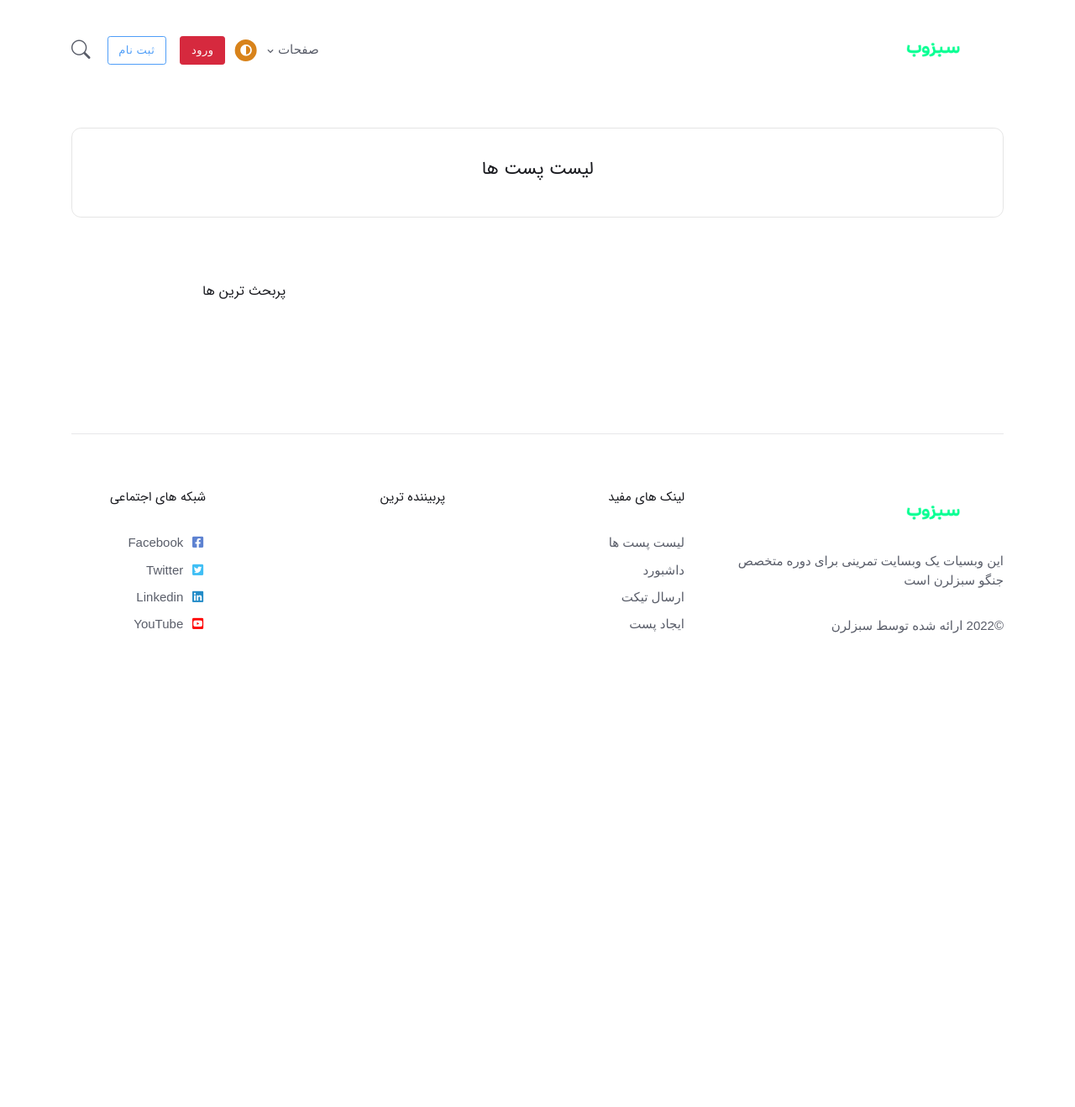
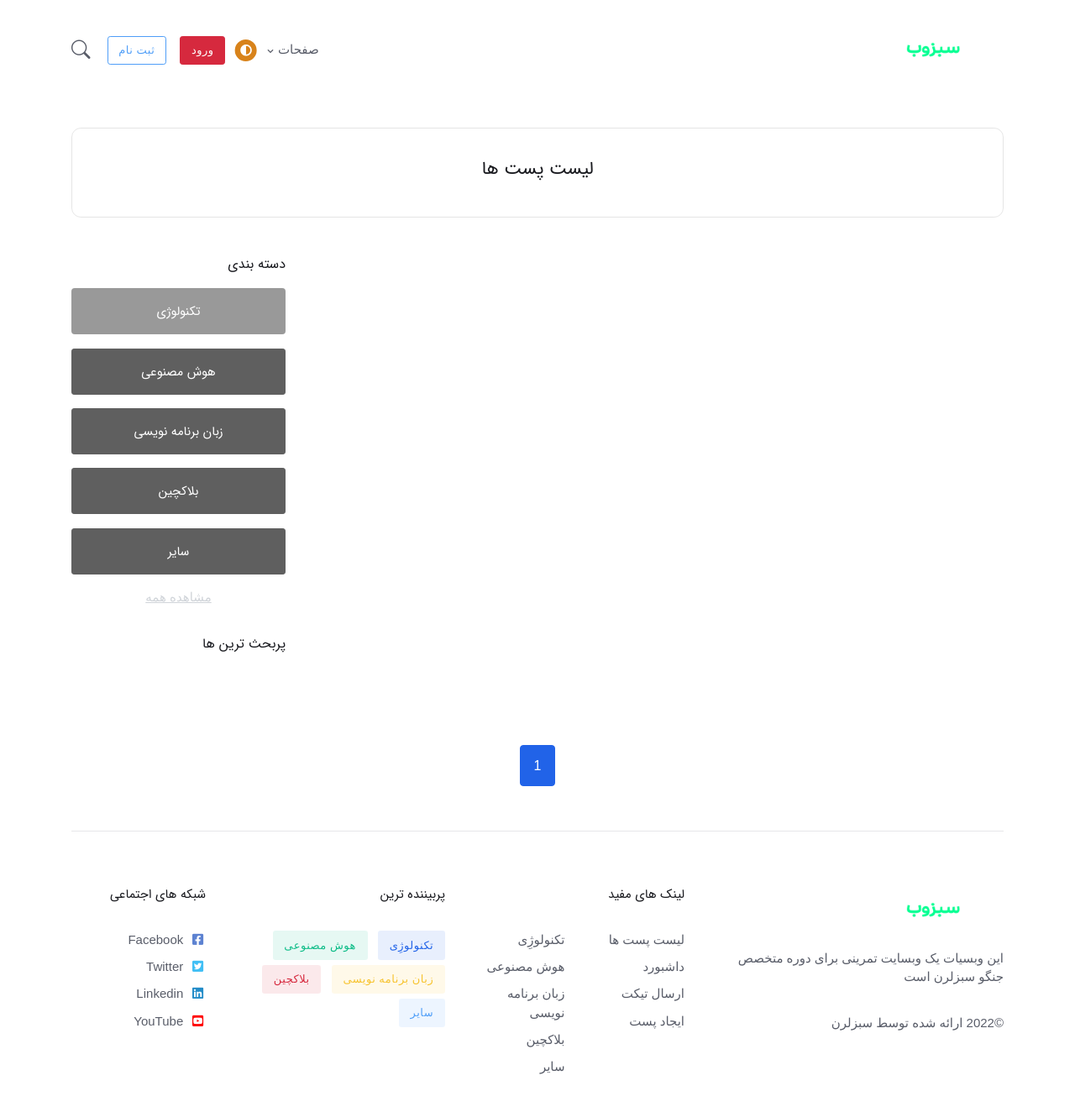
Before and after one commit to ThePoori/eproject, a Django app: page /blog/posts/ in a window 1280 px wide. Shown: the whole page at 84% size. Before the commit the page ends 754 px from the top, so only its background shows below. Run offline with Django 5.2, Linux system fonts and the light colour scheme; data that the repository does not hold is empty; parts of the project's set-up code (start-up, migrations or seed data) failed here and were passed over; some libraries are stand-ins or nearby versions; some web fonts are replaced; grey boxes are pictures that could not be loaded.

Commit message:
camplating edit_account and adding category

```diff
--- a/blog/admin.py
+++ b/blog/admin.py
@@ -21,8 +21,8 @@
 
 @admin.register(Post)
 class PostAdmin(admin.ModelAdmin):
-    fields = ["author", "title", "description", "slug", "publish", "status", "reading_time"]
-    list_display = ["title", "author", "publish", "status"]
+    fields = ["author", "title", "description", "slug", "publish", "status", "reading_time", 'category']
+    list_display = ["title", "author", 'category', "publish", "status"]
     list_filter = ["publish", "status"]
     search_fields = ["title", "description"]
     list_editable = ["publish", "status"]
--- a/blog/templates/blog/list.html
+++ b/blog/templates/blog/list.html
@@ -81,43 +81,43 @@
 			<div class="col-lg-3 mt-5 mt-lg-0">
 				<div data-sticky data-margin-top="80" data-sticky-for="767">
 					<!-- Trending topics widget START -->
-{#					<div>#}
-{#						<h4 class="mb-3">دسته بندی</h4>#}
-{#						<!-- Category item -->#}
-{#						<div class="text-center mb-3 card-bg-scale position-relative overflow-hidden rounded" style="background-image:url("#"); background-position: center left; background-size: cover;">#}
-{#							<div class="bg-dark-overlay-4 p-3">#}
-{#								<a href="{% url 'blog:post_list_category' 'تکنولوژِی' %}" class="stretched-link btn-link text-white h5">تکنولوژِی</a>#}
-{#							</div>#}
-{#						</div>#}
-{#						<!-- Category item -->#}
-{#						<div class="text-center mb-3 card-bg-scale position-relative overflow-hidden rounded" style="background-image:url(assets/images/blog/4by3/02.jpg); background-position: center left; background-size: cover;">#}
-{#							<div class="bg-dark-overlay-4 p-3">#}
-{#								<a href="{% url 'blog:post_list_category' 'هوش مصنوعی' %}" class="stretched-link btn-link text-white h5">هوش مصنوعی</a>#}
-{#							</div>#}
-{#						</div>#}
-{#						<!-- Category item -->#}
-{#						<div class="text-center mb-3 card-bg-scale position-relative overflow-hidden rounded" style="background-image:url(assets/images/blog/4by3/03.jpg); background-position: center left; background-size: cover;">#}
-{#							<div class="bg-dark-overlay-4 p-3">#}
-{#								<a href="{% url 'blog:post_list_category' 'زبان برنامه نویسی' %}" class="stretched-link btn-link text-white h5">زبان برنامه نویسی</a>#}
-{#							</div>#}
-{#						</div>#}
-{#						<!-- Category item -->#}
-{#						<div class="text-center mb-3 card-bg-scale position-relative overflow-hidden rounded" style="background-image:url(assets/images/blog/4by3/04.jpg); background-position: center left; background-size: cover;">#}
-{#							<div class="bg-dark-overlay-4 p-3">#}
-{#								<a href="{% url 'blog:post_list_category' 'بلاکچین' %}" class="stretched-link btn-link text-white h5">بلاکچین</a>#}
-{#							</div>#}
-{#						</div>#}
-{#						<!-- Category item -->#}
-{#						<div class="text-center mb-3 card-bg-scale position-relative overflow-hidden rounded" style="background-image:url(assets/images/blog/4by3/05.jpg); background-position: center left; background-size: cover;">#}
-{#							<div class="bg-dark-overlay-4 p-3">#}
-{#								<a href="{% url 'blog:post_list_category' 'سایر' %}" class="stretched-link btn-link text-white h5">سایر</a>#}
-{#							</div>#}
-{#						</div>#}
-{#						<!-- View All Category button -->#}
-{#						<div class="text-center mt-3">#}
-{#							<a href="{% url 'blog:post_list' %}" class="text-muted text-primary-hover"><u>مشاهده همه</u></a>#}
-{#						</div>#}
-{#					</div>#}
+					<div>
+						<h4 class="mb-3">دسته بندی</h4>
+						<!-- Category item -->
+						<div class="text-center mb-3 card-bg-scale position-relative overflow-hidden rounded" style="background-image:url("#"); background-position: center left; background-size: cover;">
+							<div class="bg-dark-overlay-4 p-3">
+								<a href="{% url 'blog:post_list_category' 'تکنولوژی' %}" class="stretched-link btn-link text-white h5">تکنولوژی</a>
+							</div>
+						</div>
+						<!-- Category item -->
+						<div class="text-center mb-3 card-bg-scale position-relative overflow-hidden rounded" style="background-image:url(assets/images/blog/4by3/02.jpg); background-position: center left; background-size: cover;">
+							<div class="bg-dark-overlay-4 p-3">
+								<a href="{% url 'blog:post_list_category' 'هوش مصنوعی' %}" class="stretched-link btn-link text-white h5">هوش مصنوعی</a>
+							</div>
+						</div>
+						<!-- Category item -->
+						<div class="text-center mb-3 card-bg-scale position-relative overflow-hidden rounded" style="background-image:url(assets/images/blog/4by3/03.jpg); background-position: center left; background-size: cover;">
+							<div class="bg-dark-overlay-4 p-3">
+								<a href="{% url 'blog:post_list_category' 'زبان برنامه نویسی' %}" class="stretched-link btn-link text-white h5">زبان برنامه نویسی</a>
+							</div>
+						</div>
+						<!-- Category item -->
+						<div class="text-center mb-3 card-bg-scale position-relative overflow-hidden rounded" style="background-image:url(assets/images/blog/4by3/04.jpg); background-position: center left; background-size: cover;">
+							<div class="bg-dark-overlay-4 p-3">
+								<a href="{% url 'blog:post_list_category' 'بلاکچین' %}" class="stretched-link btn-link text-white h5">بلاکچین</a>
+							</div>
+						</div>
+						<!-- Category item -->
+						<div class="text-center mb-3 card-bg-scale position-relative overflow-hidden rounded" style="background-image:url(assets/images/blog/4by3/05.jpg); background-position: center left; background-size: cover;">
+							<div class="bg-dark-overlay-4 p-3">
+								<a href="{% url 'blog:post_list_category' 'سایر' %}" class="stretched-link btn-link text-white h5">سایر</a>
+							</div>
+						</div>
+						<!-- View All Category button -->
+						<div class="text-center mt-3">
+							<a href="{% url 'blog:post_list' %}" class="text-muted text-primary-hover"><u>مشاهده همه</u></a>
+						</div>
+					</div>
 					<!-- Trending topics widget END -->
 
 					<div class="row">
--- a/blog/templates/blog/profile.html
+++ b/blog/templates/blog/profile.html
@@ -48,7 +48,7 @@
               <div class="card card-body border h-120">
                 <!-- Icon -->
                 <div class="fs-5 text-start text-success">
-{#                  <a class="dropdown-item" href="{% url 'blog:edit_account' %}"><i class="bi bi-pencil fa-fw me-2"></i>تغییر اطلاعات شخصی</a>#}
+                  <a class="dropdown-item" href="{% url 'blog:edit_account' %}"><i class="bi bi-pencil fa-fw me-2"></i>تغییر اطلاعات شخصی</a>
                 </div>
                 <!-- Content -->
               </div>
--- a/blog/templates/partials/footer.html
+++ b/blog/templates/partials/footer.html
@@ -25,28 +25,28 @@
 							<li class="nav-item"><a class="nav-link" href="{% url 'blog:create_post' %}">ایجاد پست</a></li>
 						</ul>
 					</div>
-{# 					<div class="col-6">#}
-{#						<ul class="nav flex-column">#}
-{#							<li class="nav-item"><a class="nav-link pt-0" href="{% url 'blog:post_list_category' 'تکنولوژِی' %}">تکنولوژِی</a></li>#}
-{#							<li class="nav-item"><a class="nav-link" href="{% url 'blog:post_list_category' 'هوش مصنوعی' %}">هوش مصنوعی</a></li>#}
-{#							<li class="nav-item"><a class="nav-link" href="{% url 'blog:post_list_category' 'زبان برنامه نویسی' %}">زبان برنامه نویسی</a></li>#}
-{#							<li class="nav-item"><a class="nav-link" href="{% url 'blog:post_list_category' 'بلاکچین' %}">بلاکچین</a></li>#}
-{#							<li class="nav-item"><a class="nav-link" href="{% url 'blog:post_list_category' 'سایر' %}">سایر</a></li>#}
-{#						</ul>#}
-{#					</div>#}
+ 					<div class="col-6">
+						<ul class="nav flex-column">
+							<li class="nav-item"><a class="nav-link pt-0" href="{% url 'blog:post_list_category' 'تکنولوژِی' %}">تکنولوژِی</a></li>
+							<li class="nav-item"><a class="nav-link" href="{% url 'blog:post_list_category' 'هوش مصنوعی' %}">هوش مصنوعی</a></li>
+							<li class="nav-item"><a class="nav-link" href="{% url 'blog:post_list_category' 'زبان برنامه نویسی' %}">زبان برنامه نویسی</a></li>
+							<li class="nav-item"><a class="nav-link" href="{% url 'blog:post_list_category' 'بلاکچین' %}">بلاکچین</a></li>
+							<li class="nav-item"><a class="nav-link" href="{% url 'blog:post_list_category' 'سایر' %}">سایر</a></li>
+						</ul>
+					</div>
 				</div>
 			</div>
 
 			<!-- Footer Widget -->
 			<div class="col-sm-6 col-lg-3 mb-4">
 				<h5 class="mb-4">پربیننده ترین</h5>
-{#				<ul class="list-inline">#}
-{#					<li class="list-inline-item"><a href="{% url 'blog:post_list_category' 'تکنولوژِی' %}" class="btn btn-sm btn-primary-soft">تکنولوژِی</a></li>#}
-{#					<li class="list-inline-item"><a href="{% url 'blog:post_list_category' 'هوش مصنوعی' %}" class="btn btn-sm btn-success-soft">هوش مصنوعی</a></li>#}
-{#					<li class="list-inline-item"><a href="{% url 'blog:post_list_category' 'زبان برنامه نویسی' %}#" class="btn btn-sm btn-warning-soft">زبان برنامه نویسی</a></li>#}
-{#					<li class="list-inline-item"><a href="{% url 'blog:post_list_category' 'بلاکچین' %}" class="btn btn-sm btn-danger-soft">بلاکچین</a></li>#}
-{#					<li class="list-inline-item"><a href="{% url 'blog:post_list_category' 'سایر' %}" class="btn btn-sm btn-info-soft">سایر</a></li>#}
-{#				</ul>#}
+				<ul class="list-inline">
+					<li class="list-inline-item"><a href="{% url 'blog:post_list_category' 'تکنولوژِی' %}" class="btn btn-sm btn-primary-soft">تکنولوژِی</a></li>
+					<li class="list-inline-item"><a href="{% url 'blog:post_list_category' 'هوش مصنوعی' %}" class="btn btn-sm btn-success-soft">هوش مصنوعی</a></li>
+					<li class="list-inline-item"><a href="{% url 'blog:post_list_category' 'زبان برنامه نویسی' %}#" class="btn btn-sm btn-warning-soft">زبان برنامه نویسی</a></li>
+					<li class="list-inline-item"><a href="{% url 'blog:post_list_category' 'بلاکچین' %}" class="btn btn-sm btn-danger-soft">بلاکچین</a></li>
+					<li class="list-inline-item"><a href="{% url 'blog:post_list_category' 'سایر' %}" class="btn btn-sm btn-info-soft">سایر</a></li>
+				</ul>
 			</div>
 
 			<!-- Footer Widget -->
--- a/blog/urls.py
+++ b/blog/urls.py
@@ -5,7 +5,8 @@
 app_name = "blog"
 urlpatterns = [
     path('', views.index, name='index'),
-    path('posts/', views.PostListView.as_view(), name='post_list'),
+    path('posts/', views.post_list, name='post_list'),
+    path('posts/<str:category>', views.post_list, name='post_list_category'),
     path('posts/<int:id>/', views.post_detail, name='post_detail'),
     path('posts/<post_id>/comment/', views.post_comment, name='post_comment'),
     path('ticket/', views.ticket, name='ticket'),
@@ -24,4 +25,5 @@
     path('password-reset/confirm/<uidb64>/<token>/', auth_views.PasswordResetConfirmView.as_view(success_url = '/blog/password-reset/complete'), name='password_reset_confirm'),
     path('password-reset/complete/', auth_views.PasswordResetCompleteView.as_view(), name='password_reset_complete'),
     path('register/', views.register, name='register'),
+    path('account/edit', views.edit_account, name='edit_account'),
 ]
--- a/blog/views.py
+++ b/blog/views.py
@@ -17,27 +17,31 @@
 
 def index(request):
     return render(request, "blog/index.html")
-#
-# def post_list(request):
-#     posts = Post.published.all()
-#     paginator = Paginator(posts, 2)
-#     page_number = request.GET.get('page', 1)
-#     try:
-#         posts = paginator.get_page(page_number)
-#     except EmptyPage:
-#         posts = paginator.get_page(paginator.num_pages)
-#     except PageNotAnInteger:
-#         posts = paginator.get_page(1)
-#     context = {
-#         "posts": posts
-#     }
-#     return render(request, "blog/list.html", context)
 
-class PostListView(ListView):
-    queryset = Post.published.all()
-    context_object_name = "posts"
-    paginate_by = 2
-    template_name = 'blog/list.html'
+def post_list(request, category=None):
+    if category is not None:
+        posts = Post.published.filter(category=category)
+    else:
+        posts = Post.published.all()
+    paginator = Paginator(posts, 2)
+    page_number = request.GET.get('page', 1)
+    try:
+        posts = paginator.get_page(page_number)
+    except EmptyPage:
+        posts = paginator.get_page(paginator.num_pages)
+    except PageNotAnInteger:
+        posts = paginator.get_page(1)
+    context = {
+        "posts": posts,
+        "category": category,
+    }
+    return render(request, "blog/list.html", context)
+
+# class PostListView(ListView):
+#     queryset = Post.published.all()
+#     context_object_name = "posts"
+#     paginate_by = 2
+#     template_name = 'blog/list.html'
 
 
 def post_detail(request, id):
@@ -205,3 +209,21 @@
     else:
         form = UserRegistrationForm()
     return render(request, "registration/register.html", {"form": form})
+
+
+@login_required
+def edit_account(request):
+    if request.method == 'POST':
+        user_form = UserEditForm(request.POST, instance=request.user)
+        account_form = AccountEditForm(request.POST, instance=request.user.account, files=request.FILES)
+        if user_form.is_valid() and account_form.is_valid():
+            user_form.save()
+            account_form.save()
+    else:
+        user_form = UserEditForm(instance=request.user)
+        account_form = AccountEditForm(instance=request.user.account)
+    context = {
+        "user_form": user_form,
+        "account_form": account_form
+    }
+    return render(request, "registration/edit_account.html", context)
```
Also changed, not shown: blog/forms.py (+6 -5 lines), blog/models.py (+9 -0 lines), blog/templates/blog/detail.html (+18 -18 lines), blog/migrations/0011_post_category.py (added).
